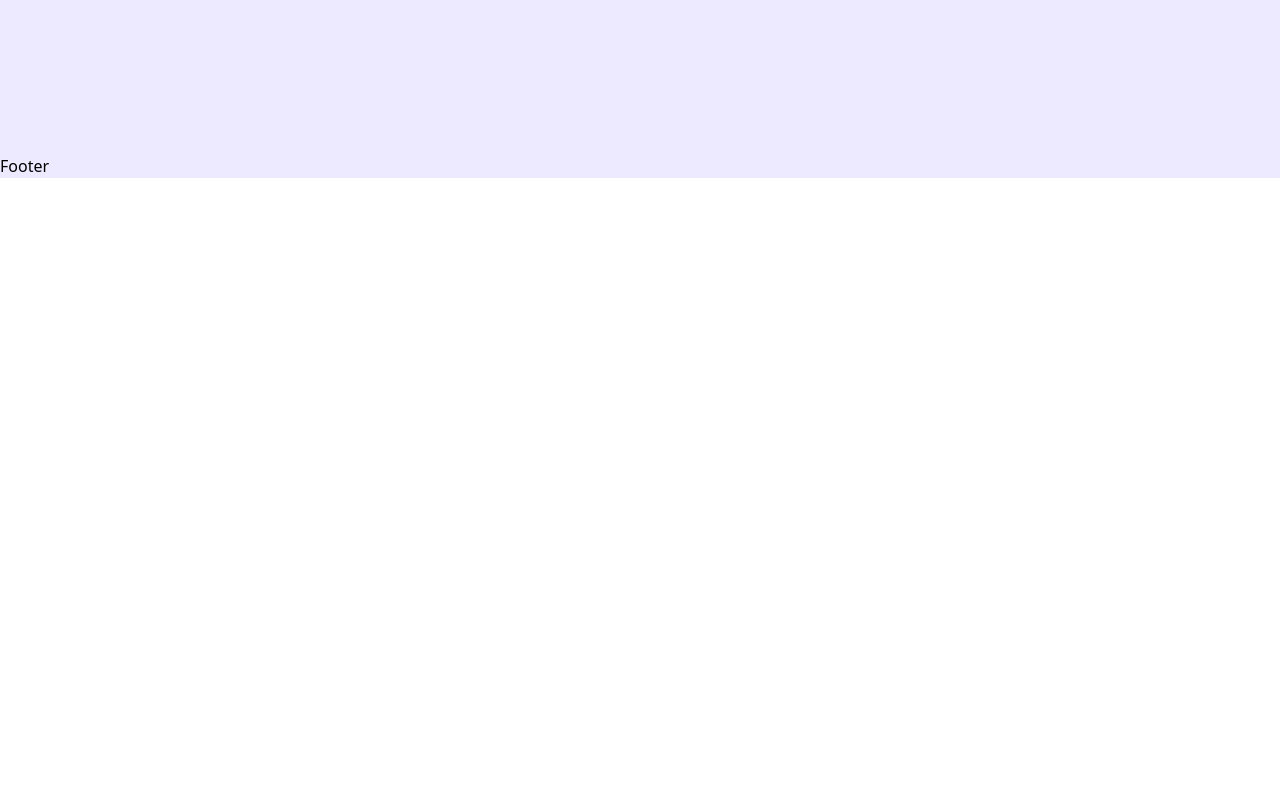
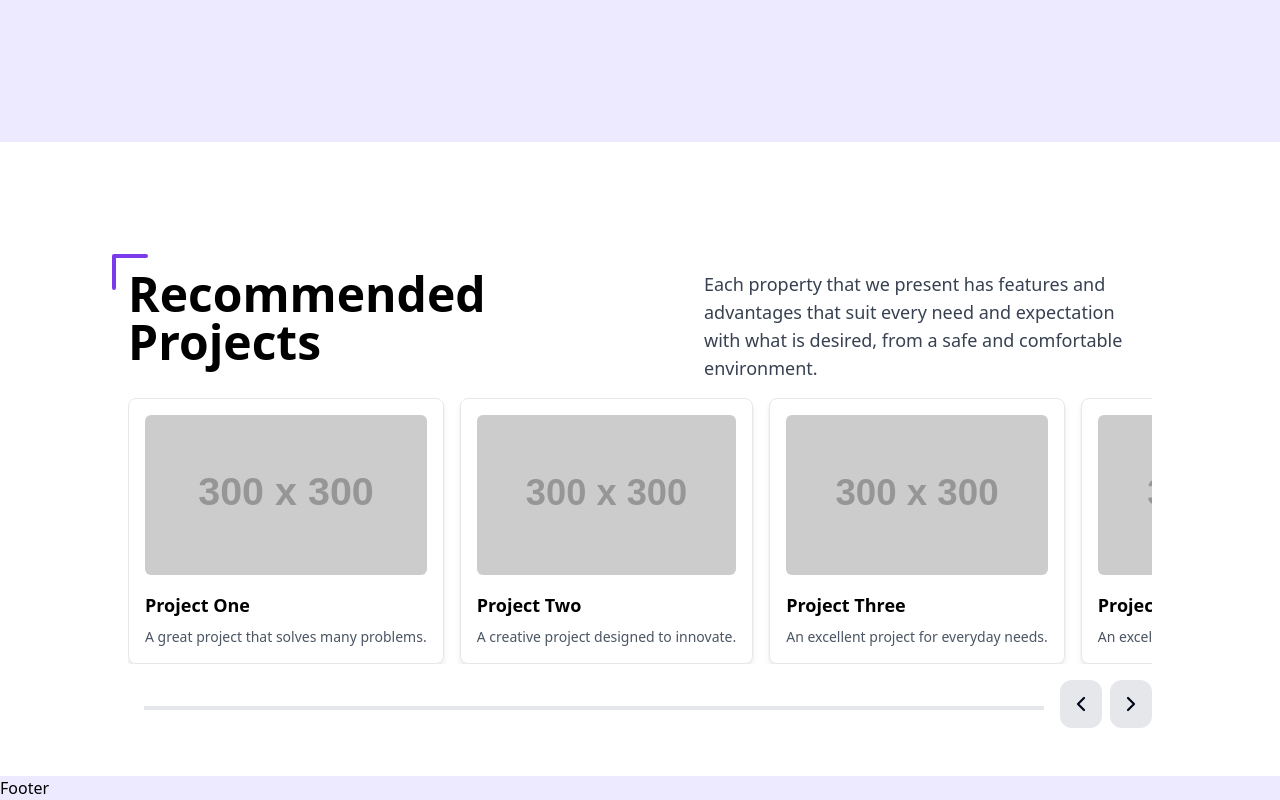
Before and after one commit to Digital-Dwaar-GH/Urbanest-Infra, a React (Vite) app: page / in a window 1280 px wide. Shown: the part 638-1438 px from the top of the page. Before the commit the page ends 816 px from the top, so only its background shows below. Built offline with nearby package versions, Linux system fonts and the light colour scheme.

Commit message:
added recommend section and the cards and scrolling with buttons

```diff
--- a/src/App.jsx
+++ b/src/App.jsx
@@ -2,12 +2,14 @@ import { useState } from 'react'
 import { Footer } from './components/Footer'
 import { Header } from './components/Header'
 import { Banner } from './components/Banner'
+import { RecommendedProjects } from './components/RecommendedProjects'
 function App() {
   return (
     <>
       <div className='bg-violet-100'>
         <Header/>
         <Banner/>
+        <RecommendedProjects/>
         <Footer/>
       </div>
     </>
--- /dev/null
+++ b/src/assets/styles/scrollbar.css
@@ -0,0 +1,23 @@
+/* scrollbar.css */
+.custom-scrollbar {
+    /* Hide default scrollbar */
+    -ms-overflow-style: none; /* For IE and Edge */
+    scrollbar-width: none; /* For Firefox */
+  }
+
+  .custom-scrollbar::-webkit-scrollbar {
+    height: 8px; /* Set height of scrollbar (horizontal scrollbar) */
+  }
+
+  .custom-scrollbar::-webkit-scrollbar-thumb {
+    background-color: violet; /* Color of the thumb */
+    border-radius: 10px; /* Rounded corners for the thumb */
+  }
+
+  .custom-scrollbar::-webkit-scrollbar-track {
+    background-color: #f1f1f1; /* Color of the track */
+  }
+
+  .custom-scrollbar::-webkit-scrollbar-thumb:hover {
+    background-color: darkviolet; /* Change thumb color on hover */
+  }
--- a/src/components/Banner.jsx
+++ b/src/components/Banner.jsx
@@ -3,11 +3,11 @@ import React from 'react'
 export const Banner = () => {
   return (
     <div className="px-8 md:px-32 pt-16 pb-64 md:py-48 flex flex-col items-center text-center md:items-start md:text-left">
-        <div className="flex flex-col items-center space-y-8 md:items-start w-full md:w-[555px] border-2 border-violet-400">
-            <div className="font-semibold text-2xl sm:text-4xl md:text-6xl border-2 border-violet-400">
+        <div className="flex flex-col items-center space-y-8 md:items-start w-full md:w-[555px]">
+            <div className="font-semibold text-2xl sm:text-4xl md:text-6xl ">
                 Best Platform To Find Your Dream Residence
             </div>
-            <div className="border-2 border-violet-400 text-sm md:text-lg">
+            <div className="text-sm md:text-lg">
                 Are you looking for the best place to live? We present an easy way to be the solution for your needs.
             </div>
         </div>
--- /dev/null
+++ b/src/components/Card.jsx
@@ -0,0 +1,15 @@
+import React from 'react';
+
+export const Card = ({ title, description, imageUrl }) => {
+  return (
+    <div className='border p-4 rounded-lg shadow-md '>
+      <img
+        src={imageUrl}
+        alt={title}
+        className='w-full h-40 object-cover rounded-md mb-4'
+      />
+      <h3 className='font-semibold text-lg mb-2'>{title}</h3>
+      <p className='text-sm text-gray-600'>{description}</p>
+    </div>
+  );
+};
--- a/src/components/Header.jsx
+++ b/src/components/Header.jsx
@@ -5,7 +5,7 @@ export const Header = () => {
 
   return (
     <div className="relative">
-      <div className="flex flex-row justify-between items-center border-2 border-violet-300 h-32 px-8 md:px-32 py-8">
+      <div className="flex flex-row justify-between items-center  h-32 px-8 md:px-32 py-8">
         <div className="border-2 border-violet-300">Logo</div>
         <button
           className="block md:hidden"
--- /dev/null
+++ b/src/components/RecommendedProjects.jsx
@@ -0,0 +1,83 @@
+import React, { useEffect, useRef, useState } from 'react'
+import { Card } from './Card';
+import { projects } from '../data/projects';
+import '../assets/styles/scrollbar.css'
+
+export const RecommendedProjects = () => {
+    const [scrollIndex, setScrollIndex] = useState(0);
+
+    const handleNext = () => {
+        if (scrollIndex < projects.length-4) {
+            setScrollIndex(scrollIndex + 1);
+          }
+    };
+
+    const handlePrev = () => {
+        if (scrollIndex > 0) {
+            setScrollIndex(scrollIndex - 1);
+          }
+    };
+    const scrollbarWidth = (scrollIndex / (projects.length - 4)) * 100;
+  return (
+    <div className='bg-white'>
+        <div className='pt-32 pb-12 flex flex-col space-y-4 px-4 lg:px-32 relative'>
+            <div className=' flex flex-col space-y-4 sm:space-y-0 sm:flex-row sm:justify-between'>
+                <svg width="36" height="36" viewBox="0 0 36 36" fill="none" xmlns="http://www.w3.org/2000/svg"  className="absolute top-28 left-0 lg:left-28">
+                        <path d="M2 34V2H34" stroke="#7C3AED" stroke-width="4" stroke-linecap="round" stroke-linejoin="round"/>
+                </svg>
+                <div className='max-w-md text-3xl md:text-5xl font-semibold'>
+                    Recommended Projects
+                </div>
+                <div className='max-w-md break-words text-sm md:text-lg text-gray-700'>
+                    Each property that we present has features and advantages that suit every need and expectation with what is desired, from a safe and comfortable environment.
+                </div>
+            </div>
+            <div className=" overflow-x-auto custom-scrollbar">
+                <div className="flex space-x-4"
+                style={{ transform: `translateX(-${scrollIndex * (25)}%)`, transition: 'transform 0.5s ease' }}>
+                    {projects.map((project) => (
+                    <div key={project.id} className="flex-shrink-0">
+                        <Card
+                        title={project.title}
+                        description={project.description}
+                        imageUrl={project.imageUrl}
+                        />
+                    </div>
+                    ))}
+                </div>
+            </div>
+            <div className="flex justify-between items-center">
+                <div className="custom-scrollbar w-full h-1 mx-4 mt-2 bg-gray-200 relative">
+                    <div
+                    className="absolute top-0 left-0 h-full bg-violet-400"
+                    style={{
+                        width: `${scrollbarWidth}%`, // Dynamic scrollbar width
+                    }}
+                    />
+                </div>
+                <div className='flex space-x-2'>
+                    <button
+                        onClick={handlePrev}
+                        className="bg-gray-200 text-white p-4 rounded-xl hover:bg-violet-400 group"
+                    >
+                        <svg width="10" height="16" viewBox="0 0 10 16" fill="none" xmlns="http://www.w3.org/2000/svg">
+                            <path d="M8 2L2 8L8 14" stroke="#020617" stroke-width="2.2" stroke-linecap="round"  stroke-linejoin="round"   className="group-hover:stroke-white"/>
+                        </svg>
+
+                    </button>
+
+                    <button
+                        onClick={handleNext}
+                        className=" bg-gray-200 text-white p-4 rounded-xl hover:bg-violet-400 group"
+                    >
+                        <svg width="10" height="16" viewBox="0 0 10 16" fill="none" xmlns="http://www.w3.org/2000/svg">
+                            <path d="M2 14L8 8L2 2" stroke="#020617" stroke-width="2.2" stroke-linecap="round" stroke-linejoin="round"   className="group-hover:stroke-white"/>
+                        </svg>
+
+                    </button>
+                </div>
+            </div>
+        </div>
+    </div>
+  )
+}
--- /dev/null
+++ b/src/data/projects.js
@@ -0,0 +1,50 @@
+export const projects = [
+    {
+      id: 1,
+      title: 'Project One',
+      description: 'A great project that solves many problems.',
+      imageUrl: 'https://via.placeholder.com/300',
+    },
+    {
+      id: 2,
+      title: 'Project Two',
+      description: 'A creative project designed to innovate.',
+      imageUrl: 'https://via.placeholder.com/300',
+    },
+    {
+      id: 3,
+      title: 'Project Three',
+      description: 'An excellent project for everyday needs.',
+      imageUrl: 'https://via.placeholder.com/300',
+    },
+    {
+        id: 4,
+        title: 'Project Three',
+        description: 'An excellent project for everyday needs.',
+        imageUrl: 'https://via.placeholder.com/300',
+    },
+    {
+        id: 5,
+        title: 'Project Three',
+        description: 'An excellent project for everyday needs.',
+        imageUrl: 'https://via.placeholder.com/300',
+    },
+    {
+        id: 6,
+        title: 'Project Three',
+        description: 'An excellent project for everyday needs.',
+        imageUrl: 'https://via.placeholder.com/300',
+    },
+    {
+        id: 7,
+        title: 'Project Three',
+        description: 'An excellent project for everyday needs.',
+        imageUrl: 'https://via.placeholder.com/300',
+    },
+    {
+        id: 8,
+        title: 'Project Three',
+        description: 'An excellent project for everyday needs.',
+        imageUrl: 'https://via.placeholder.com/300',
+    },
+  ];
```
